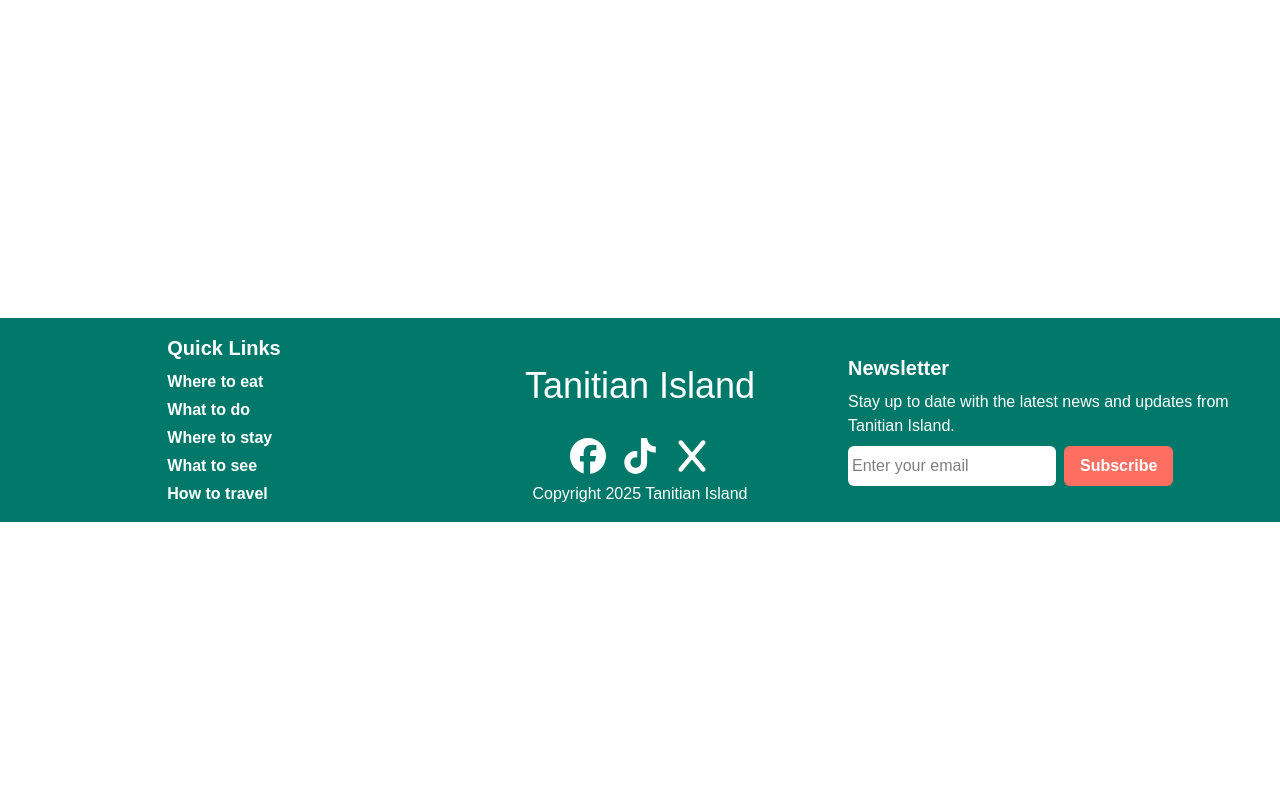
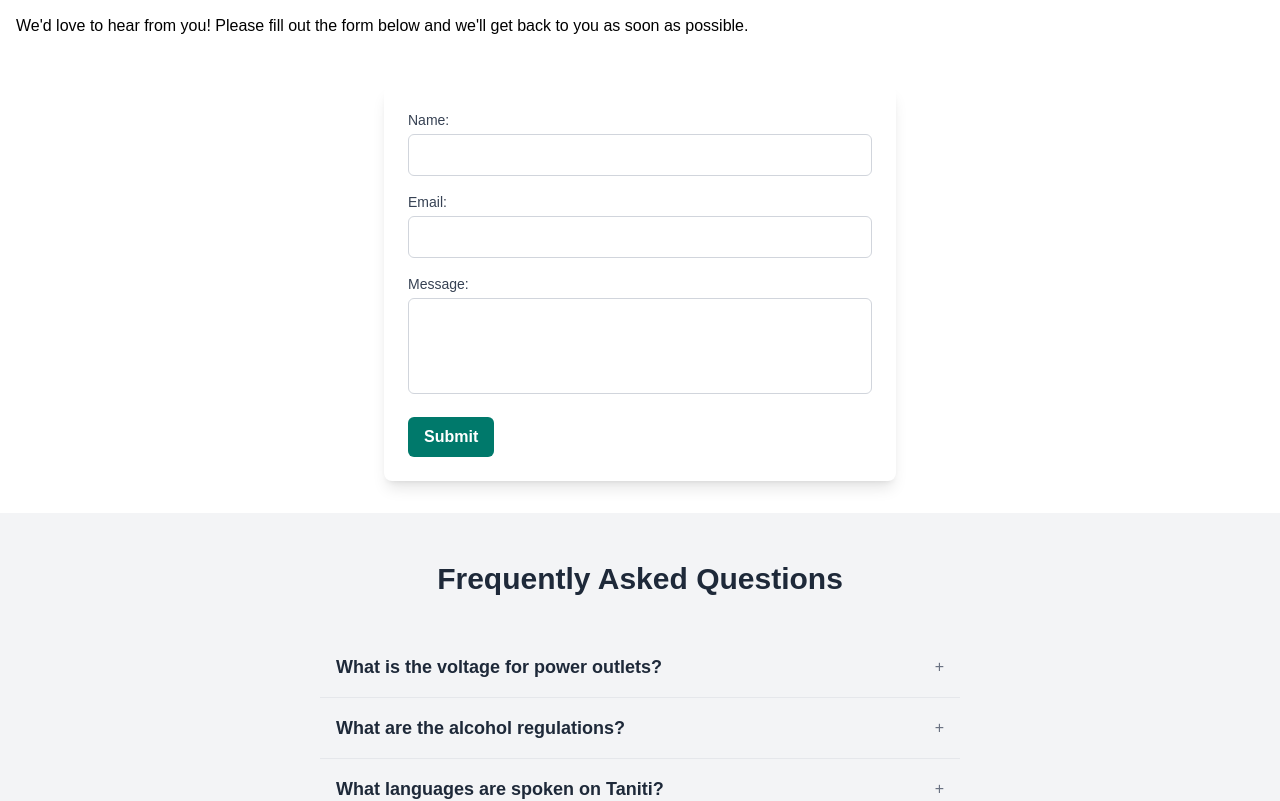
Before and after one commit to williamrice/d479-prototype, a Next.js app: page /contact in a window 1280 px wide. Before the commit this address had no page. Shown: the part 582-1383 px from the top of the page. Before the commit the page ends 1104 px from the top, so only its background shows below. Built offline with nearby package versions, Linux system fonts and the light colour scheme.

Commit message:
feat: added contact page with faqs

```diff
--- /dev/null
+++ b/src/app/contact/Faq.tsx
@@ -0,0 +1,86 @@
+"use client";
+import { useState } from "react";
+
+const faqData = [
+  {
+    id: 1,
+    question: "What is the voltage for power outlets?",
+    answer: "Power outlets are 120 volts, the same as in the United States.",
+  },
+  {
+    id: 2,
+    question: "What are the alcohol regulations?",
+    answer:
+      "Alcohol is not allowed to be served or sold between midnight and 9:00 a.m. The drinking age is 18, and it is not strictly enforced.",
+  },
+  {
+    id: 3,
+    question: "What languages are spoken on Taniti?",
+    answer:
+      "Many younger Tanitians speak fluent English. Very little English is spoken in rural areas, especially by older residents.",
+  },
+  {
+    id: 4,
+    question: "What healthcare facilities are available?",
+    answer:
+      "There is one hospital with many multilingual employees and several clinics.",
+  },
+  {
+    id: 5,
+    question: "Is crime a concern on Taniti?",
+    answer:
+      "Violent crime is very rare, but as tourism increases, there are more reports of pickpocketing and other petty crimes.",
+  },
+  {
+    id: 6,
+    question: "How do national holidays affect visitors?",
+    answer:
+      "Taniti enjoys a large number of national holidays, and many tourist attractions and restaurants will be closed on these days, so visitors should plan accordingly.",
+  },
+  {
+    id: 7,
+    question: "What currency is used on Taniti?",
+    answer:
+      "Taniti uses the U.S. dollar as its currency. Many businesses also accept euros and yen. Several banks facilitate currency exchange, and major credit cards are widely accepted.",
+  },
+];
+
+const FAQ = () => {
+  const [openIndex, setOpenIndex] = useState<number | null>(null);
+
+  const toggleAccordion = (index: number) => {
+    setOpenIndex(openIndex === index ? null : index);
+  };
+
+  // FAQ Data embedded directly in the component
+
+  return (
+    <div className="min-h-screen bg-gray-100 py-8">
+      <h1 className="text-3xl font-bold text-center text-gray-800 mb-6">
+        Frequently Asked Questions
+      </h1>
+      <div className="max-w-2xl mx-auto p-4">
+        {faqData.map((faq) => (
+          <div key={faq.id} className="border-b border-gray-200">
+            <button
+              onClick={() => toggleAccordion(faq.id)}
+              className="w-full text-left p-4 focus:outline-none flex justify-between items-center"
+            >
+              <span className="text-lg font-semibold text-gray-800">
+                {faq.question}
+              </span>
+              <span className="text-gray-500">
+                {openIndex === faq.id ? "-" : "+"}
+              </span>
+            </button>
+            {openIndex === faq.id && (
+              <div className="p-4 text-gray-600">{faq.answer}</div>
+            )}
+          </div>
+        ))}
+      </div>
+    </div>
+  );
+};
+
+export default FAQ;
--- /dev/null
+++ b/src/app/contact/page.tsx
@@ -0,0 +1,72 @@
+import JumboTron from "@/components/JumboTron";
+import PageIntro from "@/components/PageIntro";
+import PrimaryButton from "@/components/PrimaryButton";
+import React from "react";
+import FAQ from "./Faq";
+
+const ContactPage = () => {
+  return (
+    <>
+      <JumboTron title="Contact" description="Get in touch with us" />
+      <PageIntro
+        title="Contact Us"
+        content="We'd love to hear from you! Please fill out the form below and we'll get back to you as soon as possible."
+      />
+      <form className="max-w-lg mx-auto p-6 bg-white shadow-lg rounded-lg">
+        <div className="mb-4">
+          <label
+            htmlFor="name"
+            className="block text-sm font-medium text-gray-700 mb-1"
+          >
+            Name:
+          </label>
+          <input
+            type="text"
+            id="name"
+            name="name"
+            required
+            className="w-full px-3 py-2 border border-gray-300 rounded-md focus:outline-none focus:ring-2 focus:ring-blue-500"
+          />
+        </div>
+
+        <div className="mb-4">
+          <label
+            htmlFor="email"
+            className="block text-sm font-medium text-gray-700 mb-1"
+          >
+            Email:
+          </label>
+          <input
+            type="email"
+            id="email"
+            name="email"
+            required
+            className="w-full px-3 py-2 border border-gray-300 rounded-md focus:outline-none focus:ring-2 focus:ring-blue-500"
+          />
+        </div>
+
+        <div className="mb-4">
+          <label
+            htmlFor="message"
+            className="block text-sm font-medium text-gray-700 mb-1"
+          >
+            Message:
+          </label>
+          <textarea
+            id="message"
+            name="message"
+            required
+            className="w-full px-3 py-2 border border-gray-300 rounded-md focus:outline-none focus:ring-2 focus:ring-blue-500 h-24 resize-none"
+          />
+        </div>
+
+        <PrimaryButton buttonLink="#" buttonText="Submit" />
+      </form>
+      <div className="bg-gray-100 p-4 mt-8">
+        <FAQ />
+      </div>
+    </>
+  );
+};
+
+export default ContactPage;
```
